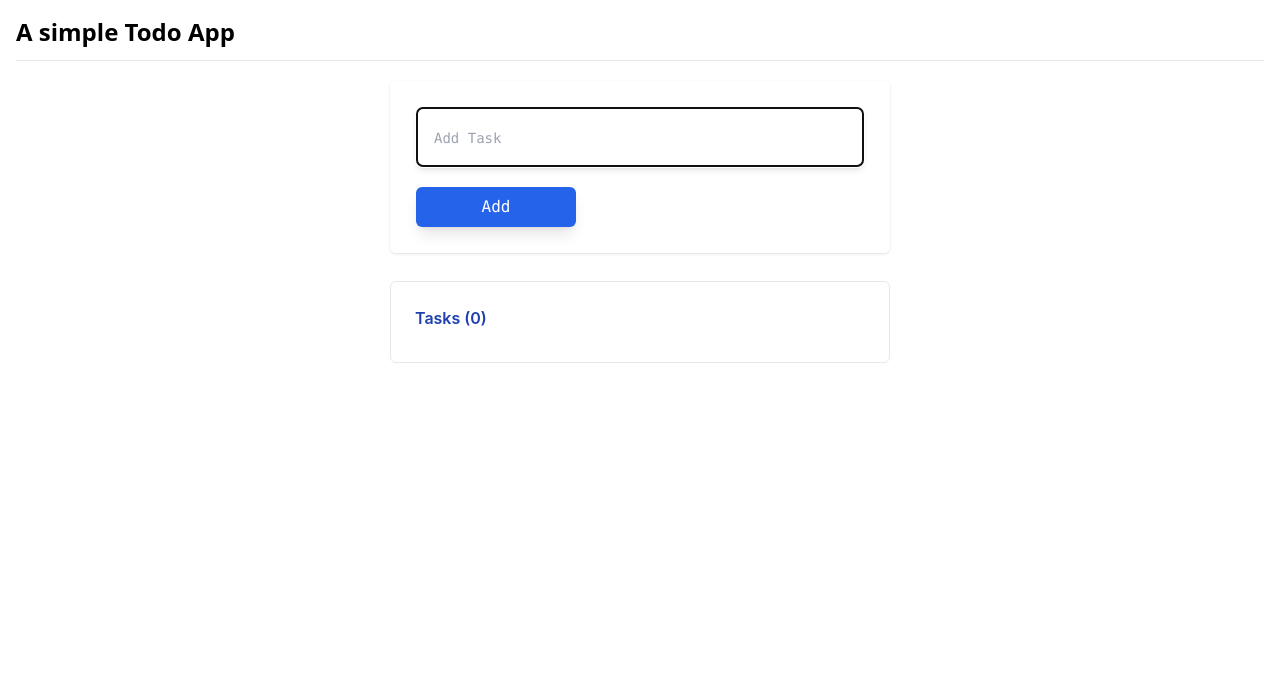
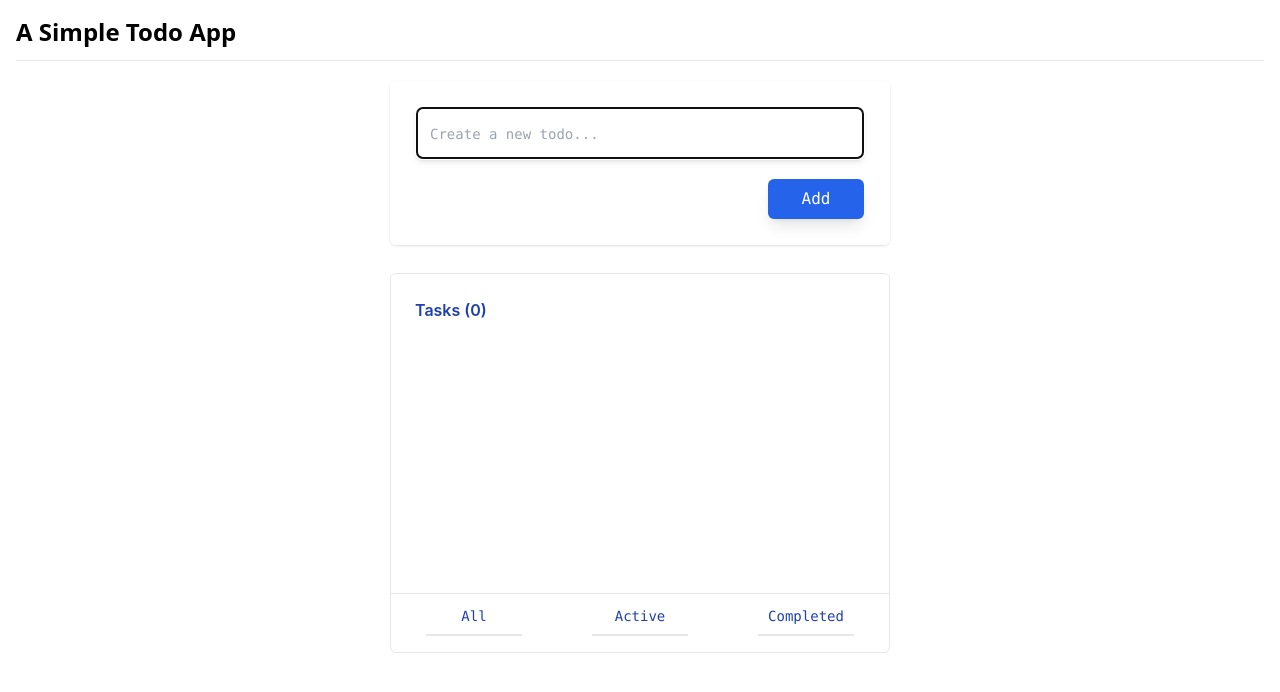
Before and after one commit to rishi120/todo-app, a React (Create React App) app: page / in a window 1280 px wide. Shown: the top 692 px of the page. Built offline with nearby package versions, Linux system fonts and the light colour scheme.

Commit message:
added tabs.

```diff
--- a/src/components/child-components/task.jsx
+++ b/src/components/child-components/task.jsx
@@ -6,9 +6,12 @@ export default function Addtask() {
     return (
         <div className='lg:w-[100%] lg:flex lg:justify-center'>
             <div className='lg:w-[500px] border-2 border-white rounded-md mt-5 p-6 shadow z-10'>
-                <input type="text" value={searchTerm} placeholder='Add Task' className={'lg:w-[100%] block p-4 border-2 border-blue-500 rounded-md shadow-md placeholder:text-sm placeholder:font-mono placeholder:text-gray-400' + `${errorMessage === false ? ' mb-5' : ' mb-2'}`} ref={inputFocus} onChange={(e) => handleInput(e)} />
+                <input type="text" value={searchTerm} placeholder='Create a new todo...' className={'lg:w-[100%] block p-3 border-2 border-blue-500 rounded-md shadow-md placeholder:text-sm placeholder:font-mono placeholder:text-gray-400' + `${errorMessage === false ? ' mb-5' : ' mb-2'}`} ref={inputFocus} onChange={(e) => handleInput(e)} />
                 {errorMessage && <p className='text-sm text-red-500 font-sans pb-4'>Please add a task</p>}
-                <button type='button' className='lg:w-40 bg-blue-600 shadow-lg p-2 rounded-md text-white font-mono' onClick={handleTask}>Add</button>
+                <div className=' grid place-items-end'>
+                    <button type='button' className='lg:w-24 bg-blue-600 shadow-lg p-2 rounded-md text-white font-mono' onClick={handleTask}>Add</button>
+                </div>
+
             </div>
         </div>
     )
--- a/src/components/child-components/todo.jsx
+++ b/src/components/child-components/todo.jsx
@@ -1,17 +1,27 @@
 import React from 'react'
 import Addtask from "./task";
 
-const Todo = ({ tasks, handleTaskDelete }) => {
+const Todo = ({ tasks, handleTaskDelete, handleTaskComplete, taskComplete }) => {
+    console.log(taskComplete, "taskComplete");
+    const renderStyleBasedOnCondition = () => {
+        if (Object.values(taskComplete).every((v) => v === false)) {
+            return "none"
+        } else {
+            return "line-through"
+        }
+    }
+
     return (
         <div>
             <Addtask />
-            <ul className=' lg:w-[500px] m-auto border-[1px] rounded-md mt-7 p-6'>
+            <div className=' lg:w-[500px] m-auto h-[380px] relative border-[1px] rounded-md mt-7'>
+                <ul className=' lg:w-[500px] m-auto p-6 h-[350px] overflow-y-auto relative'>
                     <li><h1 className='pb-2 text-blue-800 font-semibold'>Tasks ({tasks.length})</h1></li>
                     {tasks.map((newtasks, index) => {
                         return (
                             <>
-                            <li key={index} className=" capitalize list-disc py-2 flex items-center w-[100%] relative">
-                                <svg xmlns="http://www.w3.org/2000/svg" fill="none" viewBox="0 0 24 24" strokeWidth={1.5} stroke="currentColor" className="w-4 h-4 mr-2">
+                                <li key={index} className=" capitalize list-disc py-4 flex items-center w-[100%] relative" style={{ textDecoration: renderStyleBasedOnCondition() }}>
+                                    <svg xmlns="http://www.w3.org/2000/svg" fill="none" viewBox="0 0 24 24" strokeWidth={1.5} stroke="currentColor" className="w-5 h-5 mr-2 cursor-pointer" onClick={() => handleTaskComplete(index)}>
                                         <path strokeLinecap="round" strokeLinejoin="round" d="M9 12.75L11.25 15 15 9.75M21 12a9 9 0 11-18 0 9 9 0 0118 0z" />
                                     </svg>
                                     {newtasks.searchTerm}
@@ -19,11 +29,17 @@ const Todo = ({ tasks, handleTaskDelete }) => {
                                         <path strokeLinecap="round" strokeLinejoin="round" d="M14.74 9l-.346 9m-4.788 0L9.26 9m9.968-3.21c.342.052.682.107 1.022.166m-1.022-.165L18.16 19.673a2.25 2.25 0 01-2.244 2.077H8.084a2.25 2.25 0 01-2.244-2.077L4.772 5.79m14.456 0a48.108 48.108 0 00-3.478-.397m-12 .562c.34-.059.68-.114 1.022-.165m0 0a48.11 48.11 0 013.478-.397m7.5 0v-.916c0-1.18-.91-2.164-2.09-2.201a51.964 51.964 0 00-3.32 0c-1.18.037-2.09 1.022-2.09 2.201v.916m7.5 0a48.667 48.667 0 00-7.5 0" />
                                     </svg>
                                 </li>
-                            <hr className=' w-[95%] ml-6' />
+                                <hr className=' w-[95%] ml-6 last:hidden' />
                             </>
                         )
                     })}
                 </ul>
+                <div className=' flex justify-around absolute w-[100%] bottom-3 bg-white border-t-[1px] py-1'>
+                    <button type='button' className='lg:w-24 bg-transparent p-2 text-blue-800 font-mono text-sm border-b-2'>All</button>
+                    <button type='button' className='lg:w-24 bg-transparent p-2 text-blue-800 font-mono text-sm border-b-2'>Active</button>
+                    <button type='button' className='lg:w-24 bg-transparent p-2 text-blue-800  font-mono text-sm border-b-2'>Completed</button>
+                </div>
+            </div>
         </div>
     )
 }
--- a/src/components/master.jsx
+++ b/src/components/master.jsx
@@ -8,6 +8,7 @@ function Mastercomponent() {
     const [searchTerm, setSearchTerm] = useState('');
     const [errorMessage, setErrorMessage] = useState(false);
     const [tasks, setTasks] = useState([]);
+    const [taskComplete, setTaskComplete] = useState(false);
 
     const cloneOriginalArray = [...tasks];
 
@@ -57,12 +58,20 @@ function Mastercomponent() {
         }, 300);
     }
 
+    const handleTaskComplete = (index) => {
+        console.log(index, "index");
+        setTaskComplete({
+            ...taskComplete,
+            [index]: !taskComplete[index]
+        })
+    }
+
     return (
         <section className='p-4'>
-            <h1 className=' pb-3 font-sans text-2xl font-semibold'>A simple Todo App</h1>
+            <h1 className=' pb-3 font-sans text-2xl font-semibold'>A Simple Todo App</h1>
             <hr />
             <data.Provider value={inputComponentValues}>
-                <Todo tasks={tasks} handleTaskDelete={handleTaskDelete} />
+                <Todo tasks={tasks} handleTaskDelete={handleTaskDelete} handleTaskComplete={handleTaskComplete} taskComplete={taskComplete} />
             </data.Provider>
         </section>
     )
```
Also changed, not shown: src/App.css (+0 -20 lines). Lines whose indentation alone changed are shown as unchanged.
